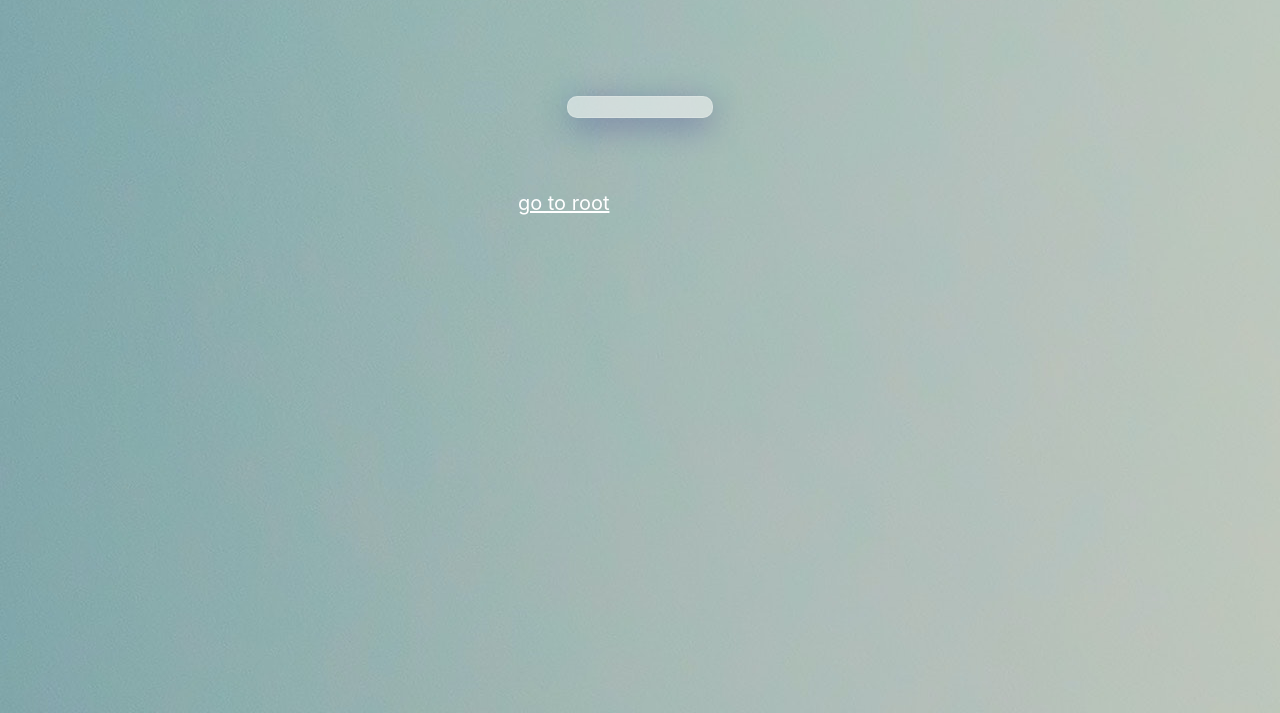
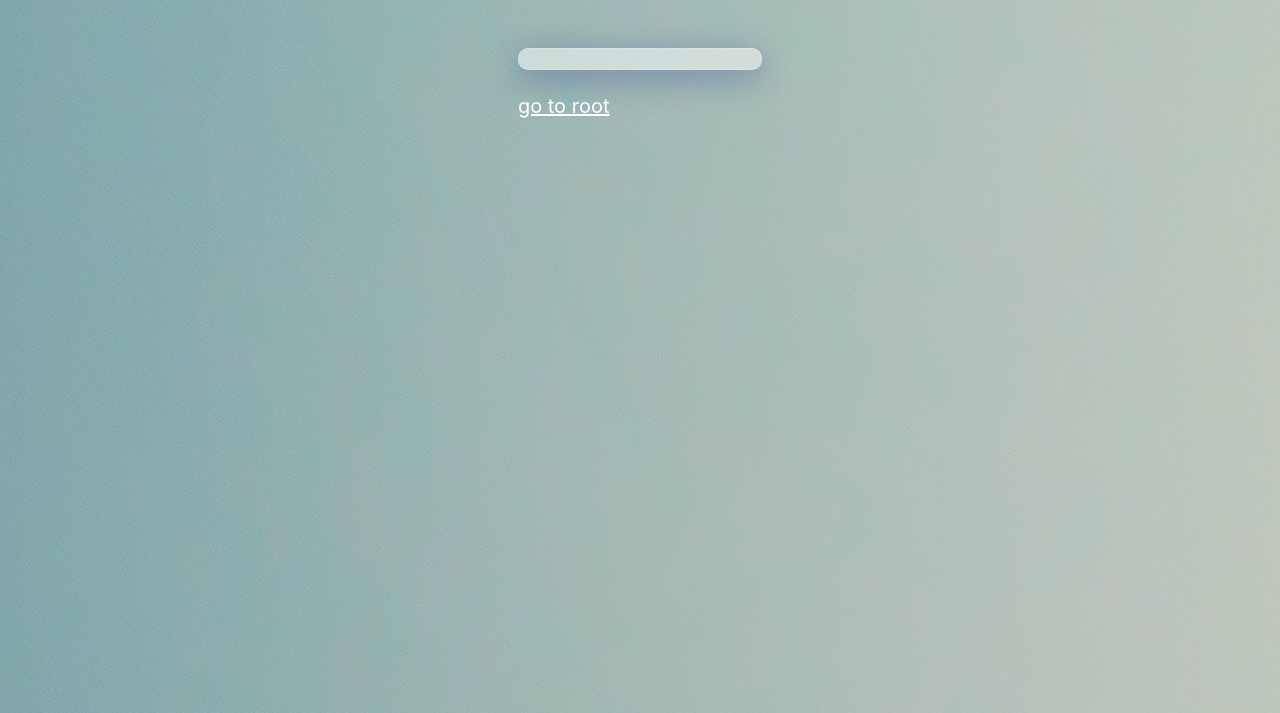
Before and after one commit to trainspotter-rhld/Website, a plain HTML site: page src/login/results.html in a window 1280 px wide. Shown: the part 87-800 px from the top of the page. Drawn offline with Linux system fonts and the light colour scheme.

Commit message:
css changed

```diff
--- a/src/login/results.html
+++ b/src/login/results.html
@@ -20,7 +20,6 @@
         #results {
         justify-content: center;
         align-items: center;
-        margin: 20%;
         padding-top: 10px;
         padding-bottom: 10px;
         border: solid 1px #8f8f8f;
```
